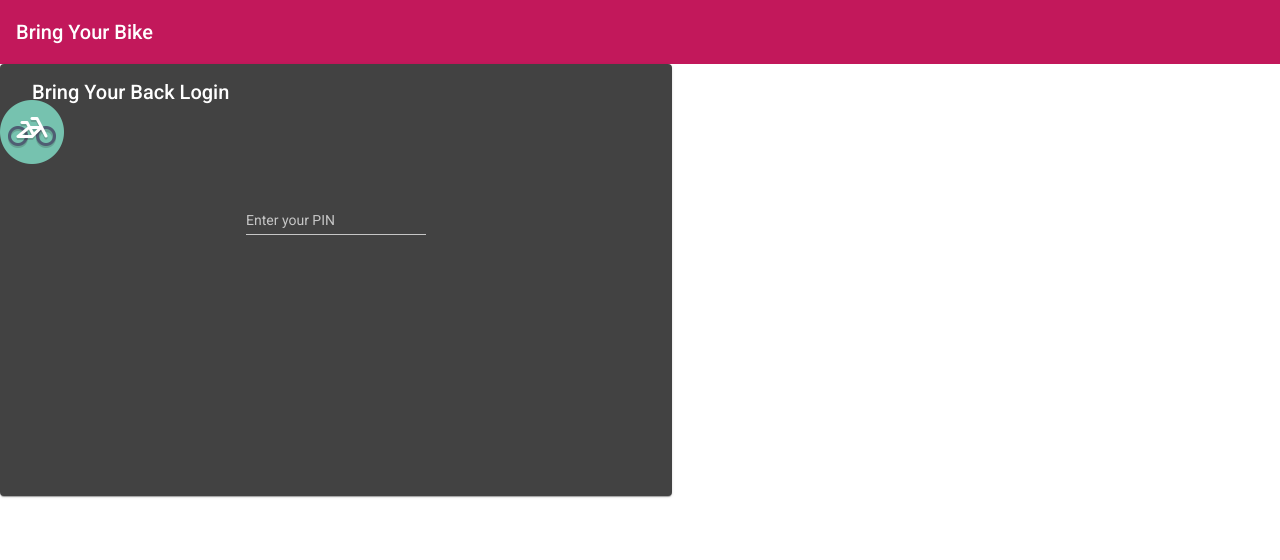
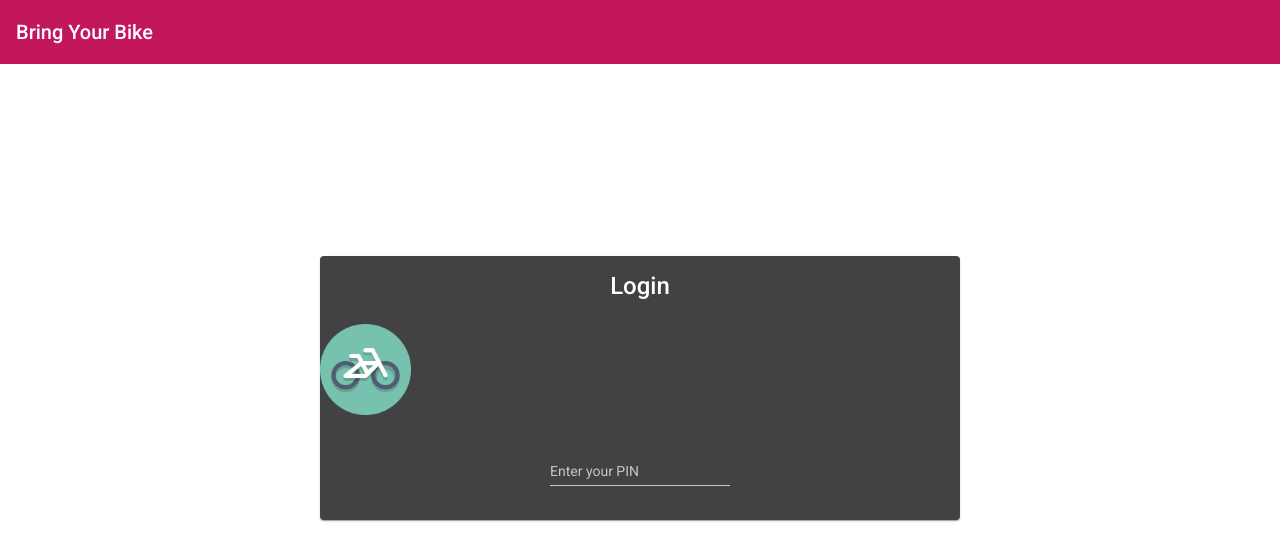
Before and after one commit to s-gbz/BringYourBike-Frontend, an Angular app: page /user in a window 1280 px wide. Shown: the top 560 px of the page. Built offline with nearby package versions, Linux system fonts and the light colour scheme.

Commit message:
Fix UserViewComp login mask margins

```diff
--- a/src/app/entities.ts
+++ b/src/app/entities.ts
@@ -3,7 +3,7 @@ export class Bike {
     ownerName: string;
     email: string;
     model: string;
-    issues: { issue: number, fixed: boolean} [];
+    issues: { id: number, issue: number, fixed: boolean} [];
     priority: number;
     status: number;
 }
--- a/src/app/user-view/user-view.component.html
+++ b/src/app/user-view/user-view.component.html
@@ -1,15 +1,13 @@
 <mat-toolbar color="primary">
-  <mat-toolbar-row>
-    <span>Bring Your Bike</span>
-  </mat-toolbar-row>
-</mat-toolbar>
+    <mat-toolbar-row>
+      <span>Bring Your Bike</span>
+    </mat-toolbar-row>
+  </mat-toolbar>
 
 <mat-card id="login-card" class="center-container">
-  <mat-card-header>
-    <mat-card-title>Bring Your Back Login</mat-card-title>
-  </mat-card-header>
-
   <mat-card-content>
+    <mat-card-title>Login</mat-card-title>
+    <br>
     <img id="logo" mat-card-image src="../../assets/logo-big.png" alt="Website logo">
     <br>
     <form class="example-form">
--- a/src/app/user-view/user-view.component.scss
+++ b/src/app/user-view/user-view.component.scss
@@ -3,11 +3,10 @@
     html,body { height: 100%; margin: 0px; padding: 0px; }
 } */
 
-$logo-size: 10%;
+$logo-size: 15%;
 
 #login-card {
-    width: 50%;
-    height: 50%;
+    margin: 15% 25%
 }
 
 .center-container {
```
